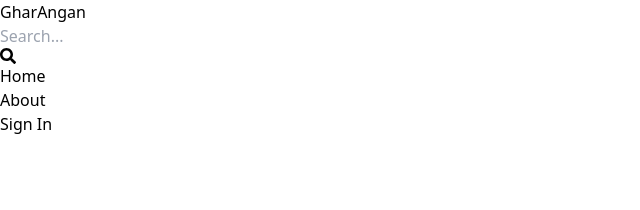
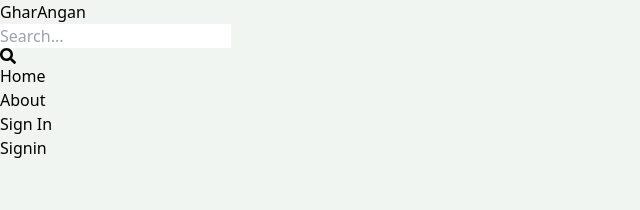
Before and after one commit to jaydeepmalvya02/Mern-RealEstate, a React (Vite) app in the folder client/: page /sign-in in a window 1280 px wide. Shown: the top 210 px of the page, without its empty margins (0-640 px from the left). Built offline with nearby package versions, Linux system fonts and the light colour scheme.

Commit message:
Complete signup page ui

```diff
--- a/client/src/index.css
+++ b/client/src/index.css
@@ -1,3 +1,7 @@
 @tailwind base;
 @tailwind components;
 @tailwind utilities;
+
+body{
+  background-color: rgb(241, 245, 241);
+}
--- a/client/src/pages/SignIn.jsx
+++ b/client/src/pages/SignIn.jsx
@@ -3,7 +3,7 @@ import React from 'react'
 const SignIn = () => {
   return (
     <div>
-
+      <h1>Signin</h1>
     </div>
   )
 }
```
